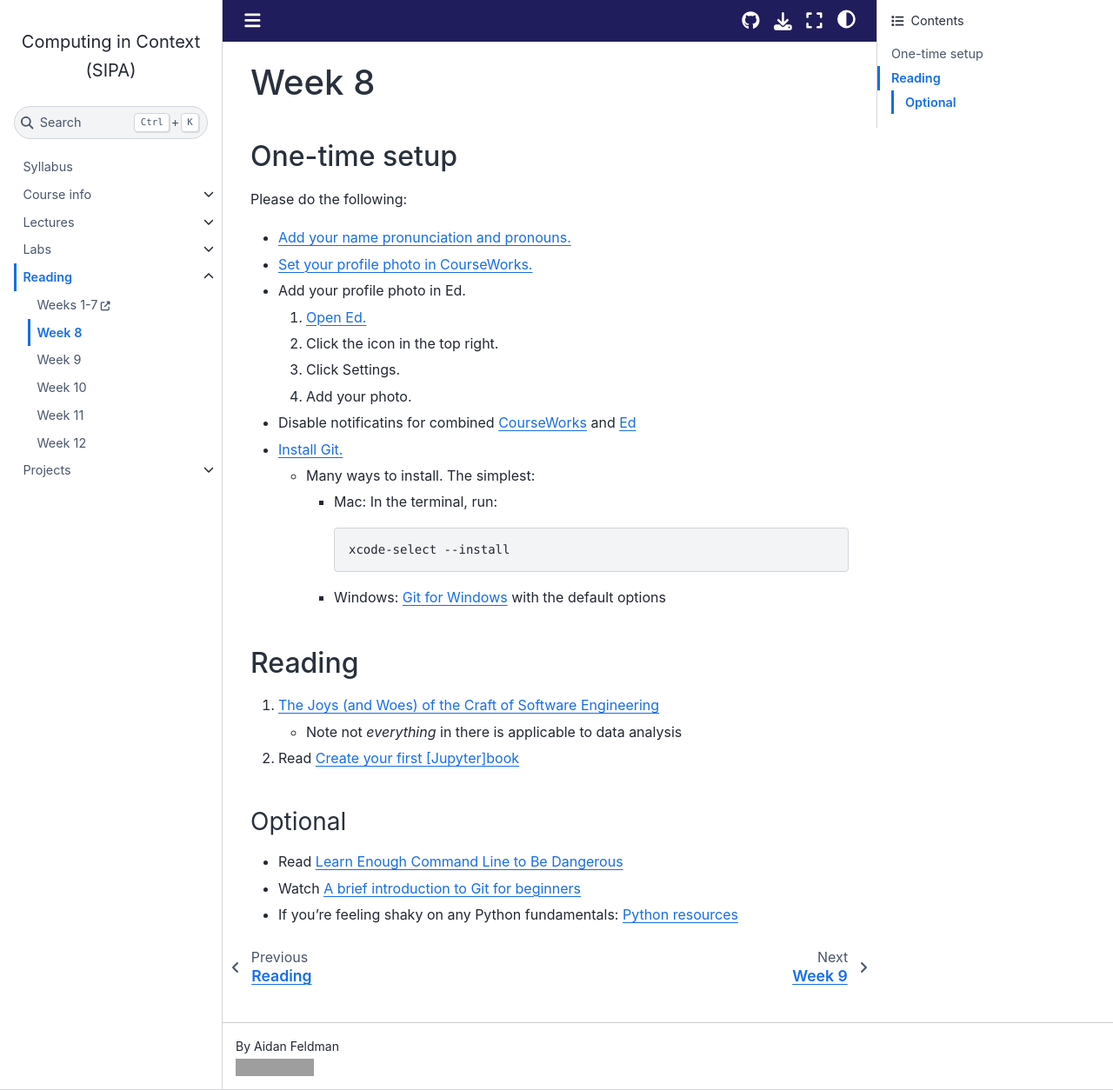
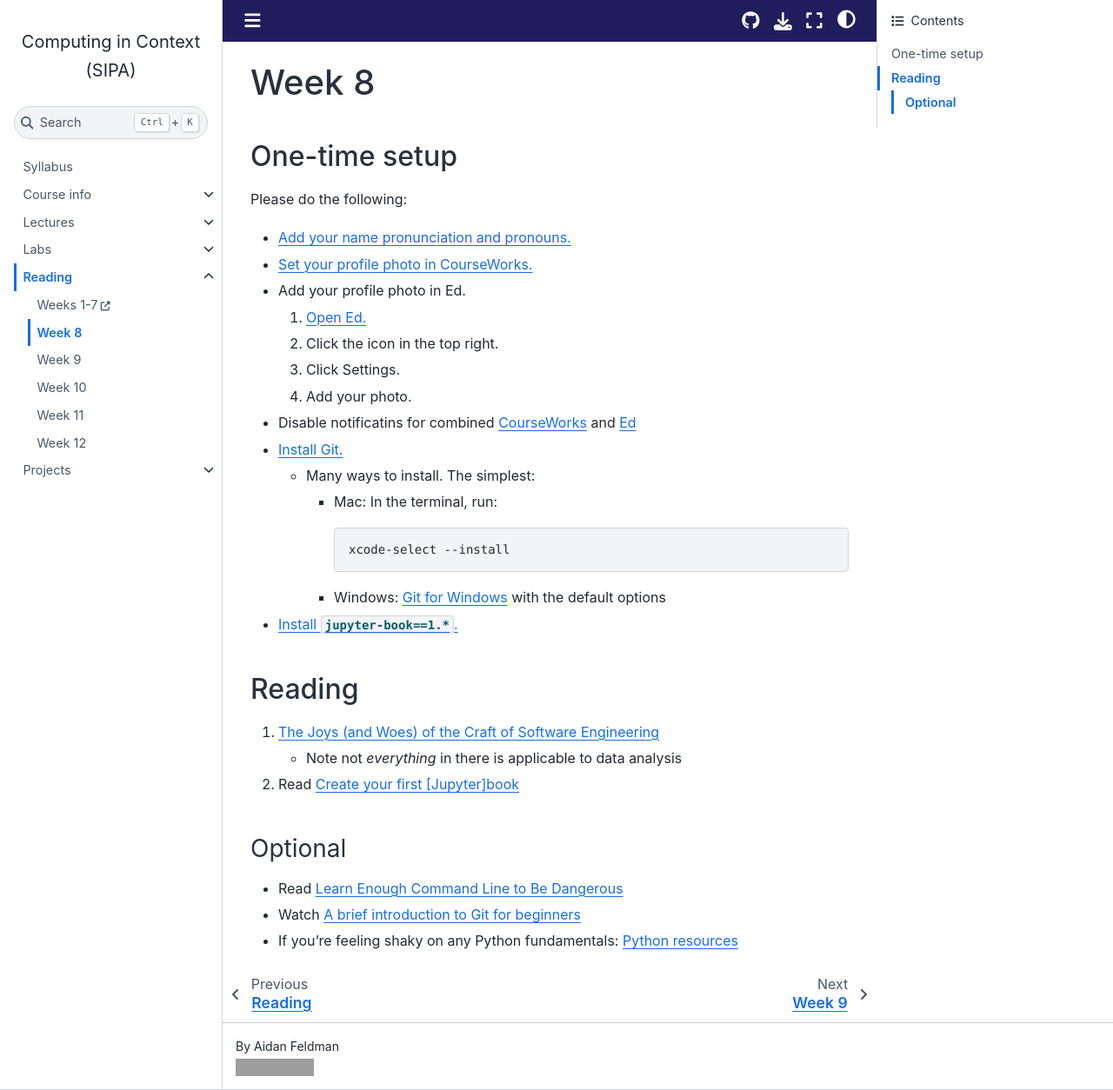
Before and after one commit to afeld/computing-in-context, a Jupyter Book: the page built from week_8.md, in a window 1280 px wide and 1254 px high. Shown: the whole window at 87% size. Built offline with Jupyter Book 1.0.4 settings and Sphinx 7.4.7 and the Sphinx Book theme 1.1.4, drawn with Linux system fonts in a browser that asks for light colours; pages that are not in the unit, such as notebooks, are missing from menus; comment, search, counter and statistics services are not loaded; grey boxes are pictures that could not be loaded.

Commit message:
tweak install instructions

```diff
--- a/week_8.md
+++ b/week_8.md
@@ -24,6 +24,8 @@ Please do the following:
 
     - Windows: [Git for Windows](https://gitforwindows.org/) with the default options
 
+- [Install `jupyter-book==1.*`.](https://computing-in-context.afeld.me/notebooks.html#installing-packages)
+
 ## Reading
 
 1. [The Joys (and Woes) of the Craft of Software Engineering](https://cs.calvin.edu/courses/cs/262/kvlinden/references/brooksJoysAndWoes.html)
```
Also changed, not shown: lab_12.ipynb, lab_8.ipynb.
